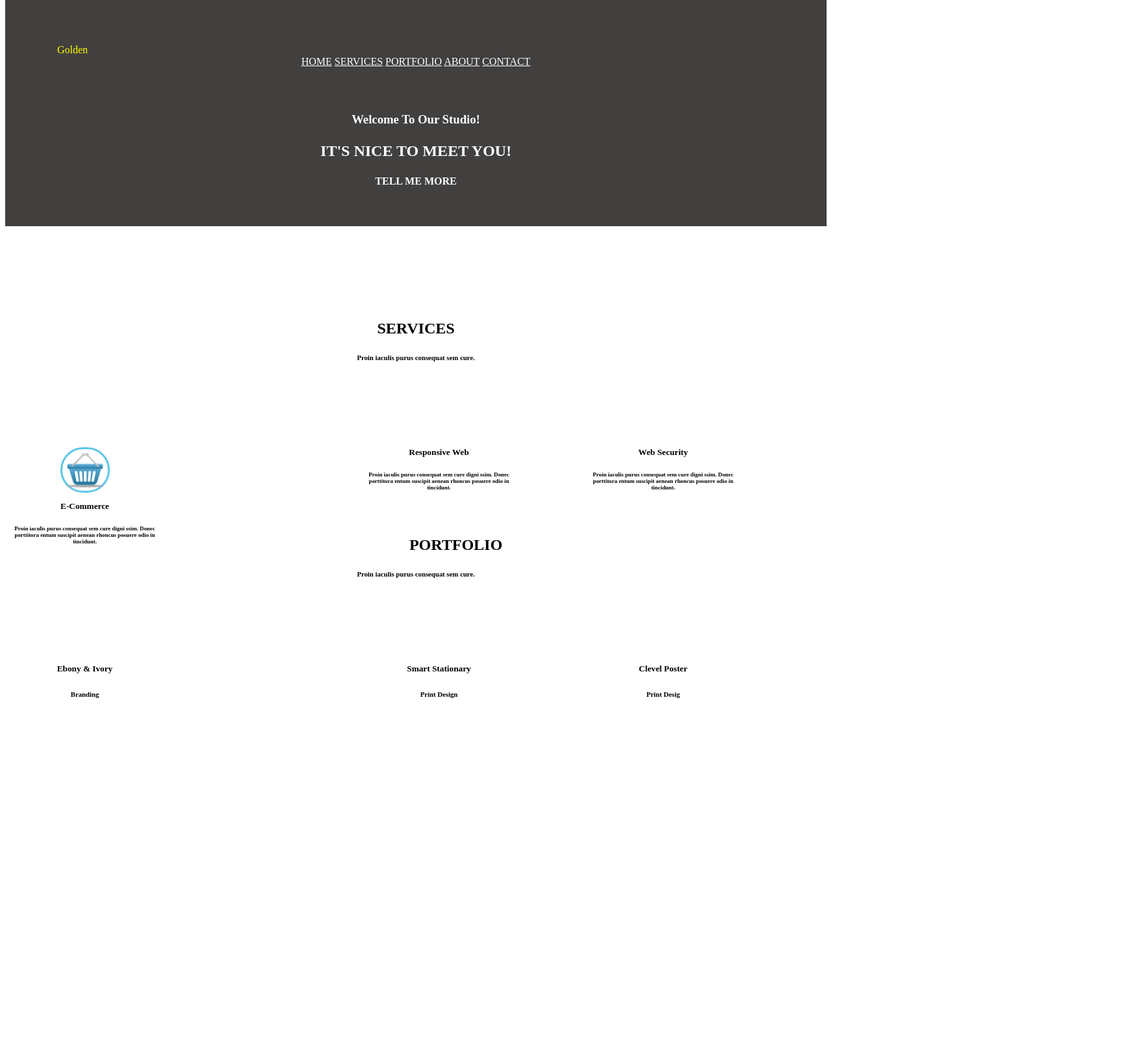
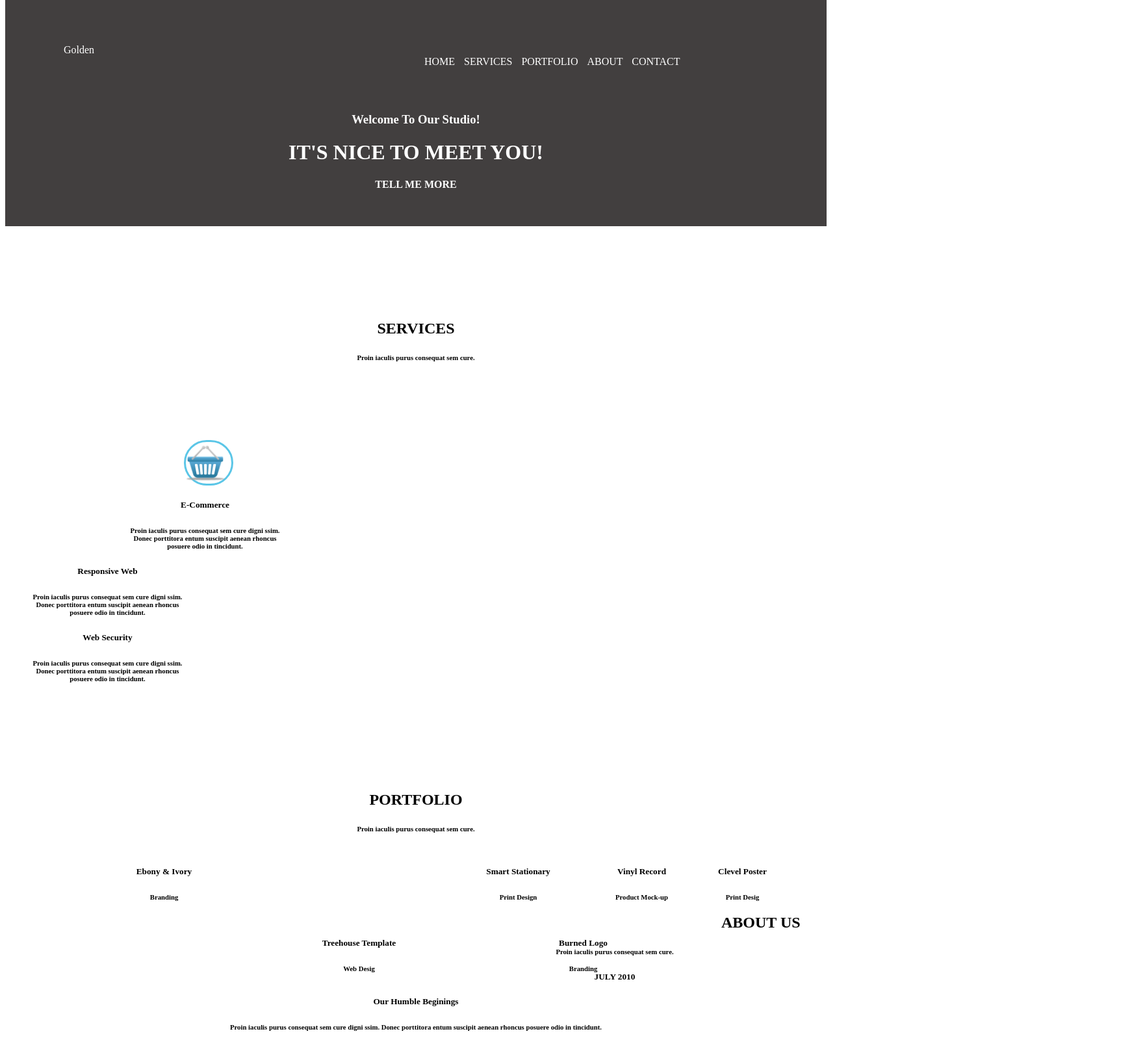
Before and after one commit to sv4678/Home-work, a plain HTML site: page index.html in a window 1280 px wide. Shown: the part 20-1620 px from the top of the page at 65% size, 1742 px wide, since content can reach past the window. Before the commit the page ends 1124 px from the top, so only its background shows below. Drawn offline with Linux system fonts and the light colour scheme.

Commit message:
Add files via upload

```diff
--- a/index.html
+++ b/index.html
@@ -7,76 +7,135 @@
 </head>
 <body>
 	<header>
-	<section class="top">
-		<section class="golden">
-				Golden
+		<section  class="golden">
+			<a href="./golden.html" title="GOLDEN" target="_blank">Golden</a>
 		</section>
-		<div align="middle">
+		<section class="menu">
 			<a href="./home.html" title="HOME">HOME</a>
-			<a href="./services.html" title="SERVICES">SERVICES</a>
-			<a href="./portfolio.html" title="PORTFOLIO">PORTFOLIO</a>
-			<a href="./about.html" title="ABOUT">ABOUT</a>
-			<a href="./contact.html" title="CONTACT">CONTACT</a>
-		</div>
-		<div align="middle">
+			<a href="#services" title="SERVICES">SERVICES</a>
+			<a href="#portfolio" title="PORTFOLIO">PORTFOLIO</a>
+			<a href="#about" title="ABOUT">ABOUT</a>
+			<a href="#contact" title="CONTACT">CONTACT</a>
+		</section>
 			<h3>Welcome To Our Studio!</h3>
-			<h1><p>IT'S NICE TO MEET YOU!</p></h1>
-   			 <h4><p>TELL ME MORE</p></h4>
-		</div>
-	</section>
+			<p><h1>IT'S NICE TO MEET YOU!</h1></p>
+   			<p><h4>TELL ME MORE</h4></p>
    	</header>
-<div align="middle">
-	<section class="services">
+	<section class="services" id="services">
 		<p><h2>SERVICES</h2></p>
 		<p><h6>Proin iaculis purus consequat sem cure.</h6></p>
 	</section>
-	</div>
-		<h5>
-		<div align="middle">
-			<section class="one">
+	<ul>
+		<li>
 		<section class="img">
 				<img src="ecom.png" alt='E-Commerce' height="60">
 		</section>
-			<p>E-Commerce</p>
+		<section class="one">
+				<p><h5>E-Commerce</h5></p>
 				<h6>Proin iaculis purus consequat sem cure digni ssim. Donec porttitora entum suscipit aenean rhoncus posuere odio in tincidunt.</h6>
 		</section>
-			</div>
-		<div align="middle">
+	</li>
+	<li>
 		<section class="two">
-			Responsive Web
+			<h5>Responsive Web</h5>
 			<h6>Proin iaculis purus consequat sem cure digni ssim. Donec porttitora entum suscipit aenean rhoncus posuere odio in tincidunt.</h6>
 		</section>
-			</div>
-		<div align="middle">
+	</li>
+	<li>
 		<section class="three">
-			 Web Security
+			 <h5>Web Security</h5>
 			 <h6>Proin iaculis purus consequat sem cure digni ssim. Donec porttitora entum suscipit aenean rhoncus posuere odio in tincidunt.<h6>
 		</section>
-		</div>
-		</h5>
-		<div align="middle">
-			<section class="portfolio">
+	</li>
+</ul>
+	<section class="portfolio" id="portfolio">
 		<h2>PORTFOLIO</h2>
 		<p><h6>Proin iaculis purus consequat sem cure. </h6></p>
-		</div>
-		<div align="middle">
 		<section class="four" >
 			<h5>Ebony & Ivory</h5>
 			<h6>Branding</h6>
 		</section>
-			</div>
-		<div align="middle">
 		<section class="five">
 			<h5>Smart Stationary</h5>
 			<h6>Print Design</h6>
 		</section>
-			</div>
-		<div align="middle">
 		<section class="six">
 			 <h5>Clevel Poster</h5>
 			 <h6>Print Desig<h6>
 		</section>
-		</div>
+		<section class="seven">
+			 <h5>Vinyl Record</h5>
+			 <h6>Product Mock-up<h6>
 		</section>
+		<section class="eight">
+			 <h5>Treehouse Template</h5>
+			 <h6>Web Desig<h6>
+		</section>
+		<section class="nine">
+			 <h5>Burned Logo</h5>
+			 <h6>Branding<h6>
+		</section>
+	</section>
+	<section class="about" id="about">
+		<h2>ABOUT US</h2>
+		<p><h6>Proin iaculis purus consequat sem cure.</h6></p>
+		<section class="ten" >
+			<h5>JULY 2010</h5>
+			<h5>Our Humble Beginings</h5>
+			<h6>Proin iaculis purus consequat sem cure digni ssim. Donec porttitora entum suscipit aenean rhoncus posuere odio in tincidunt.<h6>
+		</section>
+		<section class="eleven">
+			<h5>JANUARY 2011</h5>
+			<h5>Facing Startup Battles</h5>
+			<h6>Proin iaculis purus consequat sem cure digni ssim. Donec porttitora entum suscipit aenean rhoncus posuere odio in tincidunt.<h6>
+		</section>
+		<section class="twelve">
+			 <h5>December 2012</h5>
+			 <h5>Enter The Dark Days</h5>
+			<h6>Proin iaculis purus consequat sem cure digni ssim. Donec porttitora entum suscipit aenean rhoncus posuere odio in tincidunt.<h6>
+		</section>
+		<section class="thirteen">
+			 <h5>FEBRUARY 2014</h5>
+			 <h5>Our Triumph</h5>
+			<h6>Proin iaculis purus consequat sem cure digni ssim. Donec porttitora entum suscipit aenean rhoncus posuere odio in tincidunt.<h6>
+		</section>
+		<section class="fourteen">
+			 <h5>Treehouse Template</h5>
+			 <h6>Web Desig<h6>
+		</section>
+		<section class="story">
+			 <h5>OUR STORY CONTINUES....</h5>
+		</section>
+	</section>
+	<section class="team">
+			 <h2>OUR AMAZING TEAM</h2>
+			<p><h6>Proin iaculis purus consequat sem cure.</h6></p>
+		<section class="kimberly">
+			<h5>Kimberly Thompson</h5>
+			<h6>Marketer<h6>
+		</section>
+		<section class="rico">
+			<h5>Roci Massimo</h5>
+			<h6>Coder<h6>
+		</section>
+		<section class="ucu">
+			<h5>Ucu Mason</h5>
+			<h6>Graphic Designer<h6>
+			<h6>Proin iaculis purus consequat sem cure digni ssim. Donec porttitora entum suscipit aenean rhoncus posuere odio in tincidunt.<h6>
+		</section>
+	</section>
+	<section class="links">
+		<a href="https://envato.com/" target=_blank> envato </a>
+		<img src="https://encrypted-tbn0.gstatic.com/images?q=tbn:ANd9GcSSg_I_ZlHb2HJBYvCsK4o8nISU8jit4ajFamj7u8DlkA7IaJbP" alt="WorldPress">
+		<a href="https://worldpress.com/" target=_blank>WorldPress</a>
+		<a href="https:///" target=_blank> ae tuts </a>
+		<a href="https:///" target=_blank> microlancer </a>
+	</section>
+		<section class="contact" id="contact">
+		 <h2>CONTACT US</h2>
+			<p><h6>Proin iaculis purus consequat sem cure.</h6></p>
+		<footer>
+			<h6>Copyright 2014 FreebiesXpress.com</h6>
+		</footer>
 	</body>
 </html>
--- a/style.css
+++ b/style.css
@@ -1,65 +1,91 @@
-.top {
+header {
 	background-color: #423f3f;
 	height: 200px;
 	padding: 80px
 }
+
 .golden {
-	color: yellow;
+    color: yellow;
+    position: relative;
+    left: 0%;
+    margin-right: 0px;
+}
+.menu {
+    position: relative;
+    left: 550px;
+    padding-left: 5px;
+
 }
 a {
 	color: white;
+    text-decoration: none;
+    padding-left: 10px;
+}
+
+a:hover {
+    opacity: 0.7;
+}
+
+a:focus {
+    outline: none;
+    text-decoration: underline;
+}
+h3,
+h1,
+h4,
+h5,
+h6 {
+    text-align: center;
 }
 h3 {
 	padding-top: 50px;
 	color: white;
 }
-h1 {
+h1,
+h4 {
 	color: white;
 }
-h4 {
-	color: white;
-
+ul li {
+    display: inline;
+    list-style: none;
 }
 .services {
 	padding-top: 124px;
 	padding-bottom: 80px;
+    text-align: center;
 }
-.one {
+.one,
+.two,
+.three {
 	width: 235px;
-    padding: 5px;
-    float: left;
-    position: relative
-    left=0px
+    text-align: center;
 }
+
+.one  {
+    left: 150px;
+    position: relative;
+   }
+
 .img {
 	border: 3px solid #5bc6e7;
 	border-radius: 50px;
 	width: 70px;
+    left: 235px;
+    position: relative;
 }
-.two {
-	width: 235px;
-    padding: 5px;
-    float: left;
-    position: relative;
-    left: 300px;
-}
-.three {
-	width: 235px;
-    padding: 5px;
-    float: left;
-   position: relative;
-    left: 400px;
-}
+
 .portfolio {
 	padding: 122px;
 	padding-bottom: 80px;
+    text-align: center;
 }
 .four {
 	width: 235px;
     padding: 5px;
     float: left;
-    position: relative
-    left=0px
+    position: relative;
+    left: 0px;
+    text-align: center;
 }
 .five {
 	width: 235px;
@@ -67,6 +93,7 @@ h4 {
     float: left;
     position: relative;
     left: 300px;
+    text-align: center;
 }
 .six {
 	width: 235px;
@@ -74,4 +101,32 @@ h4 {
     float: left;
    position: relative;
     left: 400px;
+    text-align: center;
 }
+.seven {
+    width: 235px;
+    padding: 5px;
+    float: left;
+    position: relative;
+    left: 0px;
+    text-align: center;
+}
+.eight {
+    width: 235px;
+    padding: 5px;
+    float: left;
+    position: relative;
+    left: 300px;
+    text-align: center;
+}
+.nine {
+    width: 235px;
+    padding: 5px;
+    float: left;
+   position: relative;
+    left: 400px;
+    text-align: center;
+}
+.links {
+  background-color: black;
+}
```
Lines whose indentation alone changed are shown as unchanged.
